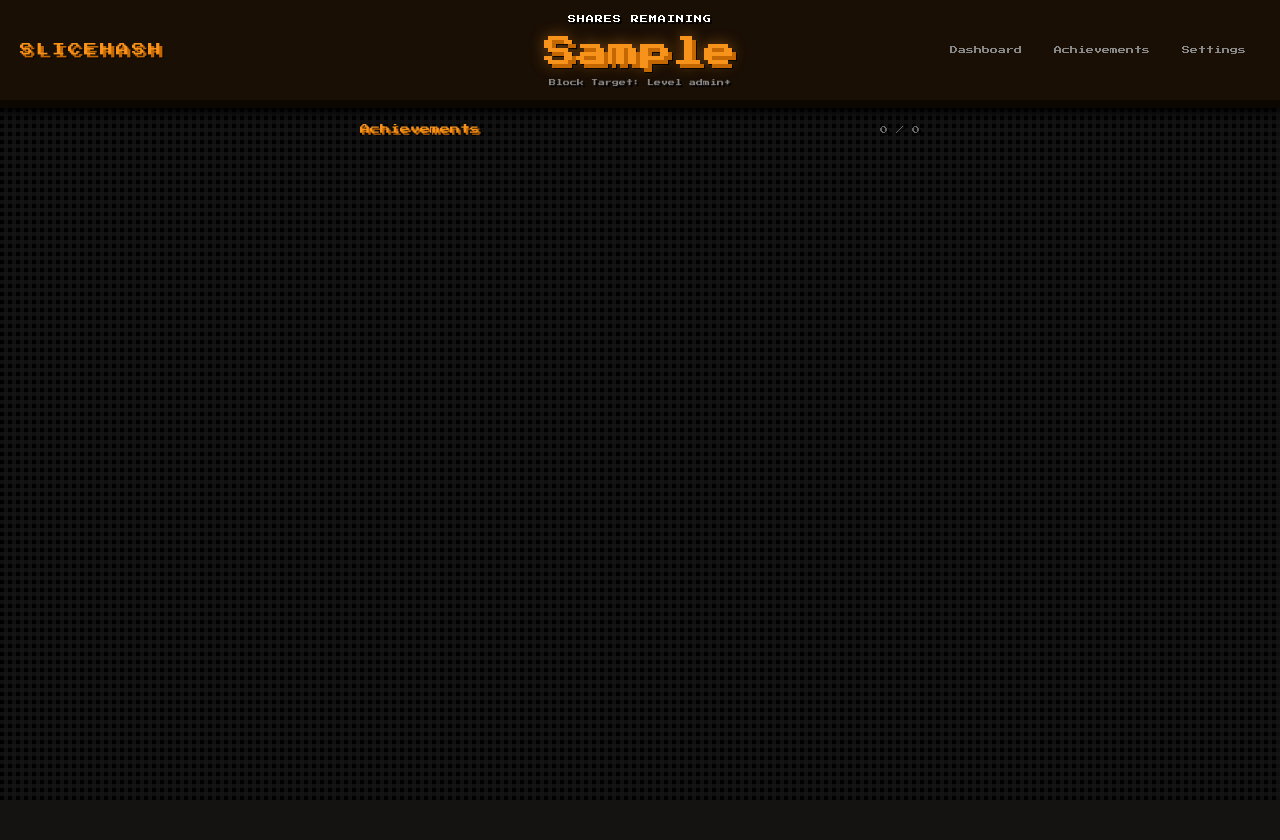
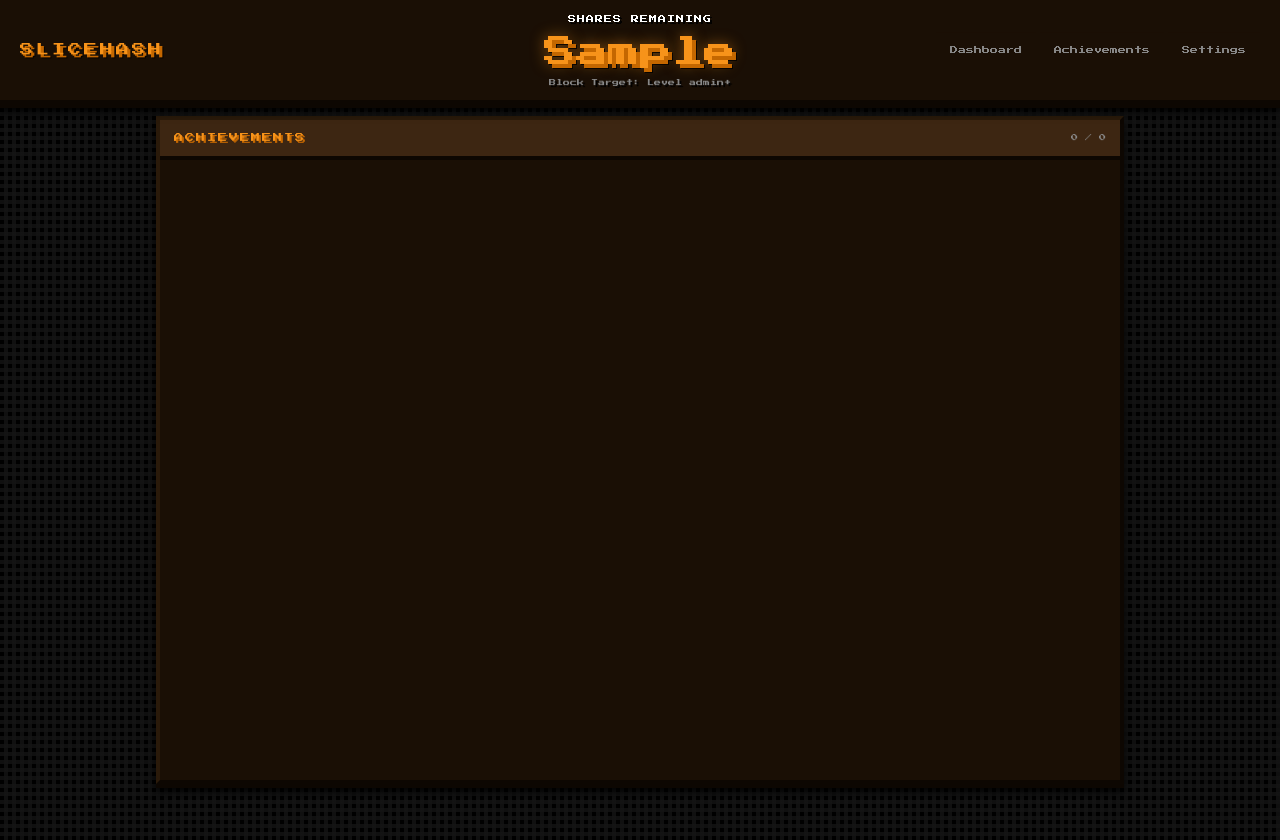
Before and after one commit to terakael/slicehash, a Python web app: template src/slicehash/templates/achievements.html in a window 1280 px wide. Before the commit the page ends 800 px from the top, so only its background shows below. Run offline with Jinja, Linux system fonts and the light colour scheme; the template is opened without the code that fills it: most values are stand-ins (such as "Sample title", 1, 10 or a date in 2020).

Commit message:
[master]

```diff
--- a/src/slicehash/static/style.css
+++ b/src/slicehash/static/style.css
@@ -2570,28 +2570,40 @@ textarea.validator-input {
 
 /* ── Achievements page ─────────────────────────────────────────────────────── */
 
-.achievements-container {
-    max-width: 600px;
+/* Mobile-first: normal scrolling page */
+.achievements-wrap {
+    padding: 20px 20px 100px;
+    max-width: 800px;
     margin: 0 auto;
-    padding: 20px 20px 100px 20px;
-}
-
-.achievements-page-header {
+}
+
+.achievements-panel {
+    background-color: #1a0f05;
+    border: 4px solid #2a1a0a;
+    border-right-color: #0d0702;
+    border-bottom-color: #0d0702;
+    box-shadow: 0 4px 0 #0d0702, 0 8px 8px rgba(0,0,0,0.8);
+}
+
+.achievements-panel-title {
     display: flex;
     justify-content: space-between;
-    align-items: baseline;
-    margin-bottom: 20px;
-}
-
-.achievements-page-title {
-    font-size: 10px;
-    color: #f7931a;
-    text-shadow: 2px 2px 0px #c46700;
-}
-
-.achievements-page-count {
-    font-size: 8px;
-    color: #666;
+    align-items: center;
+    padding: 10px 14px;
+    background-color: #3d2612;
+    border-bottom: 4px solid #0d0702;
+    flex-shrink: 0;
+}
+
+.achievements-count {
+    font-size: 7px;
+    color: #888;
+    font-family: 'Press Start 2P', monospace;
+    text-shadow: none;
+}
+
+.achievements-panel-body {
+    padding: 14px;
 }
 
 .achievements-grid {
@@ -2608,7 +2620,6 @@ textarea.validator-input {
     padding: 10px 6px;
     cursor: default;
     position: relative;
-    background-color: #1a0f05;
     border: 2px solid transparent;
 }
 
@@ -2627,6 +2638,8 @@ textarea.validator-input {
     text-align: center;
     line-height: 1.5;
     word-break: break-word;
+    font-family: 'Press Start 2P', monospace;
+    text-shadow: none;
 }
 
 .achievement-badge.unlocked .achievement-name { color: #e0e0e0; }
@@ -2646,3 +2659,35 @@ textarea.validator-input {
 .achievement-badge.just-unlocked {
     animation: achievementUnlock 0.5s ease-out forwards;
 }
+
+/* Desktop: full-height panel with internal scroll */
+@media (min-width: 1024px) {
+    .achievements-wrap {
+        padding: 16px;
+        max-width: 1000px;
+        height: calc(100vh - 100px);
+        display: flex;
+        flex-direction: column;
+        box-sizing: border-box;
+    }
+
+    .achievements-panel {
+        flex: 1;
+        min-height: 0;
+        display: flex;
+        flex-direction: column;
+        overflow: hidden;
+    }
+
+    .achievements-panel-body {
+        flex: 1;
+        min-height: 0;
+        overflow-y: auto;
+        scrollbar-width: thin;
+        scrollbar-color: #3d2612 transparent;
+    }
+
+    .achievements-panel-body::-webkit-scrollbar { width: 6px; }
+    .achievements-panel-body::-webkit-scrollbar-track { background: transparent; }
+    .achievements-panel-body::-webkit-scrollbar-thumb { background: #3d2612; }
+}
--- a/src/slicehash/templates/achievements.html
+++ b/src/slicehash/templates/achievements.html
@@ -3,12 +3,16 @@
 {% block title %}Achievements - MineShare{% endblock %}
 
 {% block content %}
-<div class="achievements-container">
-    <div class="achievements-page-header">
-        <span class="achievements-page-title">Achievements</span>
-        <span class="achievements-page-count" id="achievements-count">0 / 0</span>
+<div class="achievements-wrap">
+    <div class="achievements-panel">
+        <div class="achievements-panel-title">
+            <span class="panel-title-text">Achievements</span>
+            <span class="achievements-count" id="achievements-count">0 / 0</span>
+        </div>
+        <div class="achievements-panel-body">
+            <div class="achievements-grid" id="achievements-grid"></div>
+        </div>
     </div>
-    <div class="achievements-grid" id="achievements-grid"></div>
 </div>
 {% endblock %}
 
```
